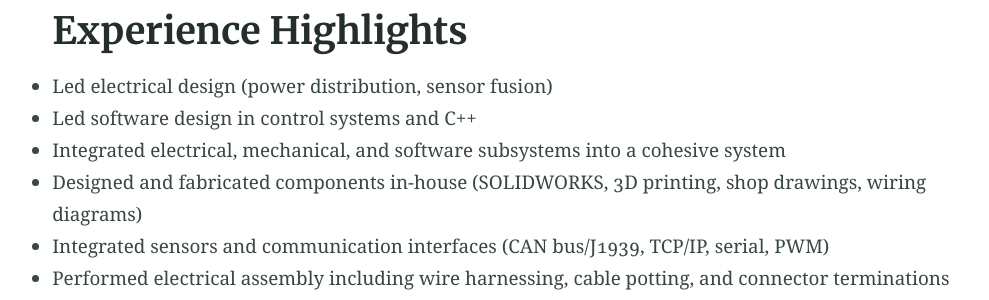
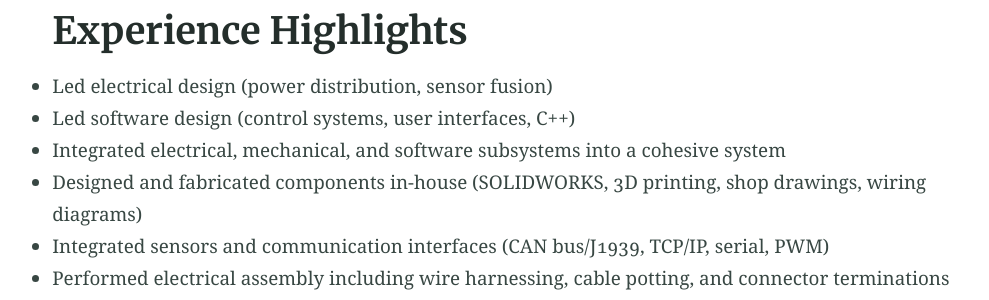
Before and after one commit to KatrinaSaito/kat-saito-portfolio, a Jekyll site: the page built from index.md, in a window 1280 px wide and 900 px high, scrolled down 515 px. Shown: the part 155-455 px from the top of the window, without its empty margins (127-1116 px from the left). Built offline with Jekyll 4.4.1, drawn with Linux system fonts in a browser that asks for light colours.

Commit message:
tweaked experience highlights

```diff
--- a/index.md
+++ b/index.md
@@ -15,7 +15,7 @@ My background is in mechanical engineering with a focus on control systems and s
 # Experience Highlights
 
 - Led electrical design (power distribution, sensor fusion)
-- Led software design in control systems and C++
+- Led software design (control systems, user interfaces, C++)
 - Integrated electrical, mechanical, and software subsystems into a cohesive system
 - Designed and fabricated components in-house (SOLIDWORKS, 3D printing, shop drawings, wiring diagrams)
 - Integrated sensors and communication interfaces (CAN bus/J1939, TCP/IP, serial, PWM)
```
